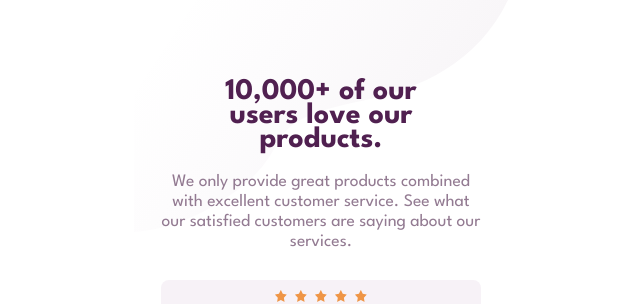
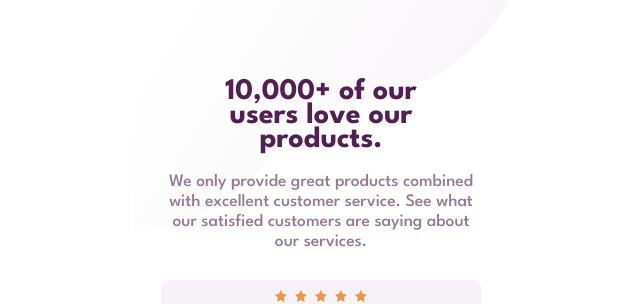
Before and after one commit to palmeiroerick/social-proof-section, a Next.js app: page / in a window 1280 px wide. Shown: the top 304 px of the page, without its empty margins (319-959 px from the left). Built offline with nearby package versions, Linux system fonts and the light colour scheme.

Commit message:
style: add desktop styles to text component

```diff
--- a/components/Text/index.tsx
+++ b/components/Text/index.tsx
@@ -4,7 +4,7 @@ type TextProps = {
 
 const Text = ({ children }: TextProps) => {
   return (
-    <p className="text-center text-[17.5px] leading-5 text-darkGrayishMagenta">
+    <p className="text-center text-[17.5px] leading-5 font-medium text-darkGrayishMagenta lg:text-start">
       {children}
     </p>
   );
```
